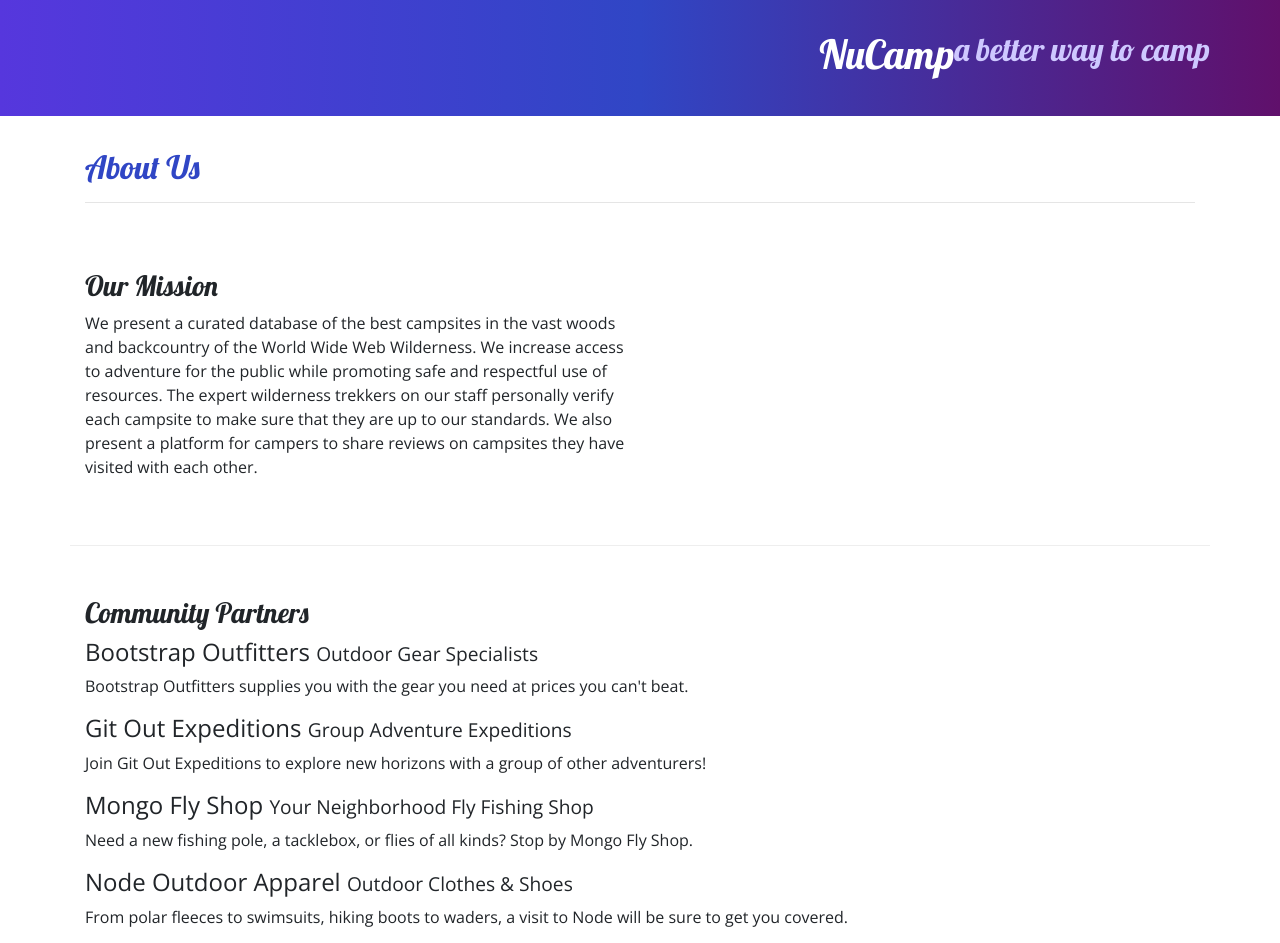
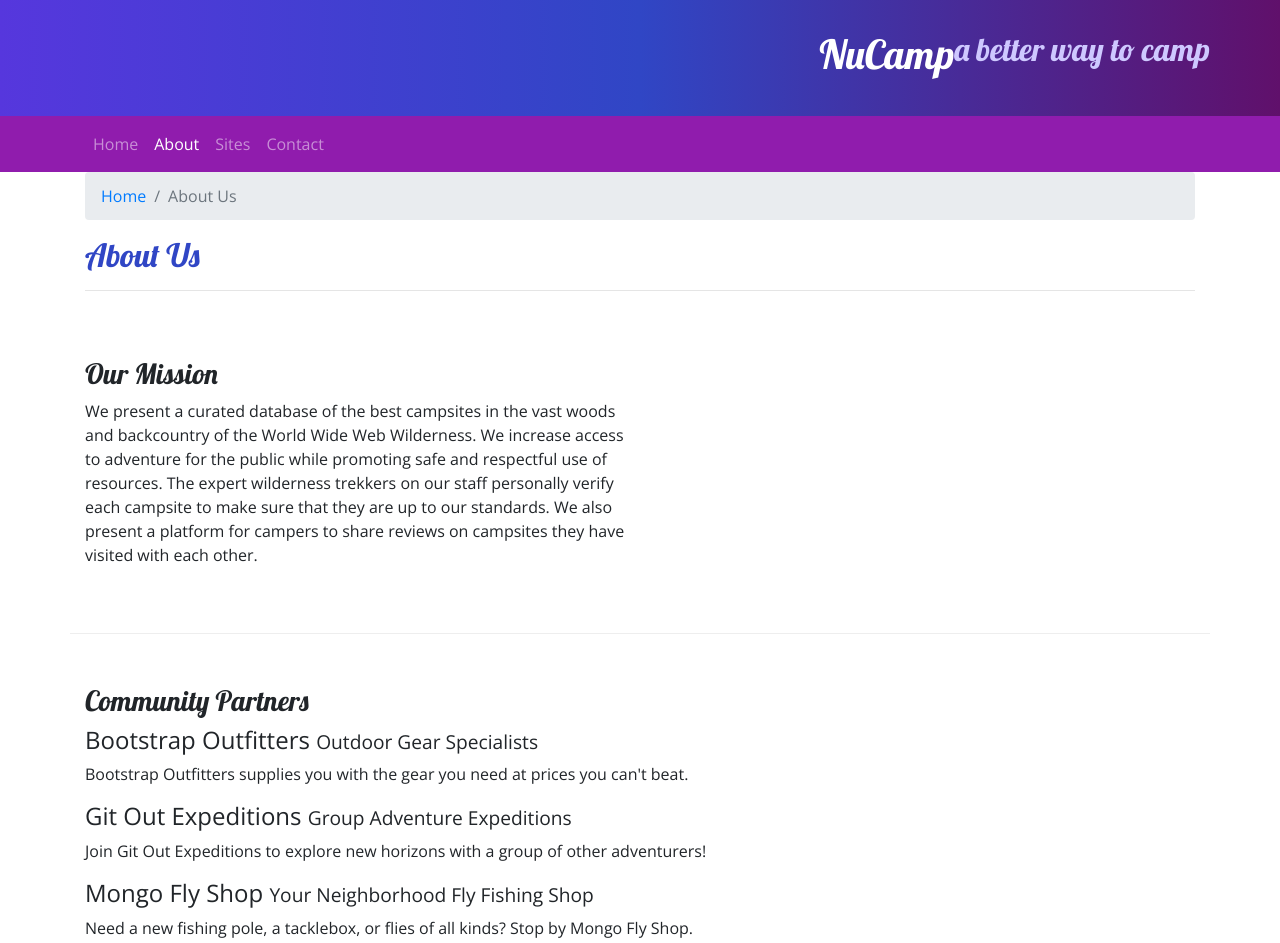
Before and after one commit to ahmadalatab/Bootstrap, a website: page aboutus.html in a window 1280 px wide. Shown: the top 943 px of the page. Drawn offline with nearby package versions, Linux system fonts and the light colour scheme.

Commit message:
added Navbar for aboutus.html and index.html

```diff
--- a/aboutus.html
+++ b/aboutus.html
@@ -18,9 +18,28 @@
             </div>
         </div>
     </header>
+    <nav class="navbar navbar-expand-sm navbar-dark sticky-top">
+        <div class="container">
+            <button class="navbar-toggler ml-auto" type="button" data-toggle="collapse" data-target="#nucampNavbar">
+                <span class="navbar-toggler-icon"></span>
+            </button>
+            <div class="collapse navbar-collapse id="nucampNavbar">
+                <ul class="navbar-nav">
+                    <li class="nav-item"><a class="nav-link" href="./index.html">Home</a></li>
+                    <li class="nav-item active"><a class="nav-link" href="#">About</a></li>
+                    <li class="nav-item"><a class="nav-link" href="#">Sites</a></li>
+                    <li class="nav-item"><a class="nav-link" href="#">Contact</a></li>
+                </ul>
+            </div>
+        </div>
+    </nav>
     <div class="container">
         <div class="row">
             <div class="col">
+                <ol class="breadcrumb">
+                    <li class="breadcrumb-item"><a href="./index.html">Home</a></li>
+                    <li class="breadcrumb-item active">About Us</li>
+                </ol>
                <h2>About Us</h2>
                <hr />
             </div>
--- a/css/styles.css
+++ b/css/styles.css
@@ -19,6 +19,7 @@ body {
  }
 
  .jumbotron {
+     margin: 0;
      padding: 30px;
      background-image: linear-gradient(to right, #5637DD, #3046C5, #60106B);
      color: white;
@@ -28,3 +29,7 @@ body {
     border-bottom: 1px ridge;
     min-height: 200px;
 }
+
+.navbar {
+    background-color: #901cad;
+}
```
Also changed, not shown: index.html (+15 -1 lines).
